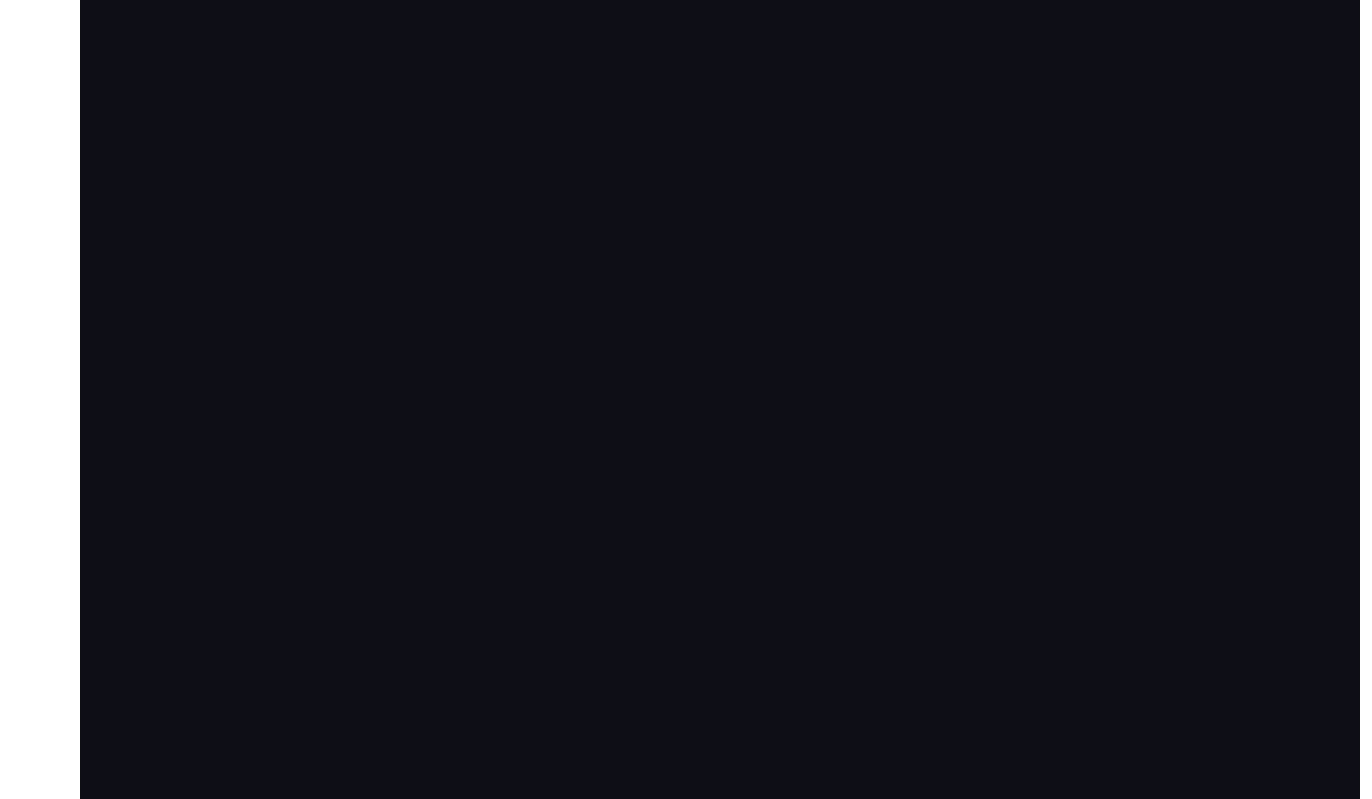
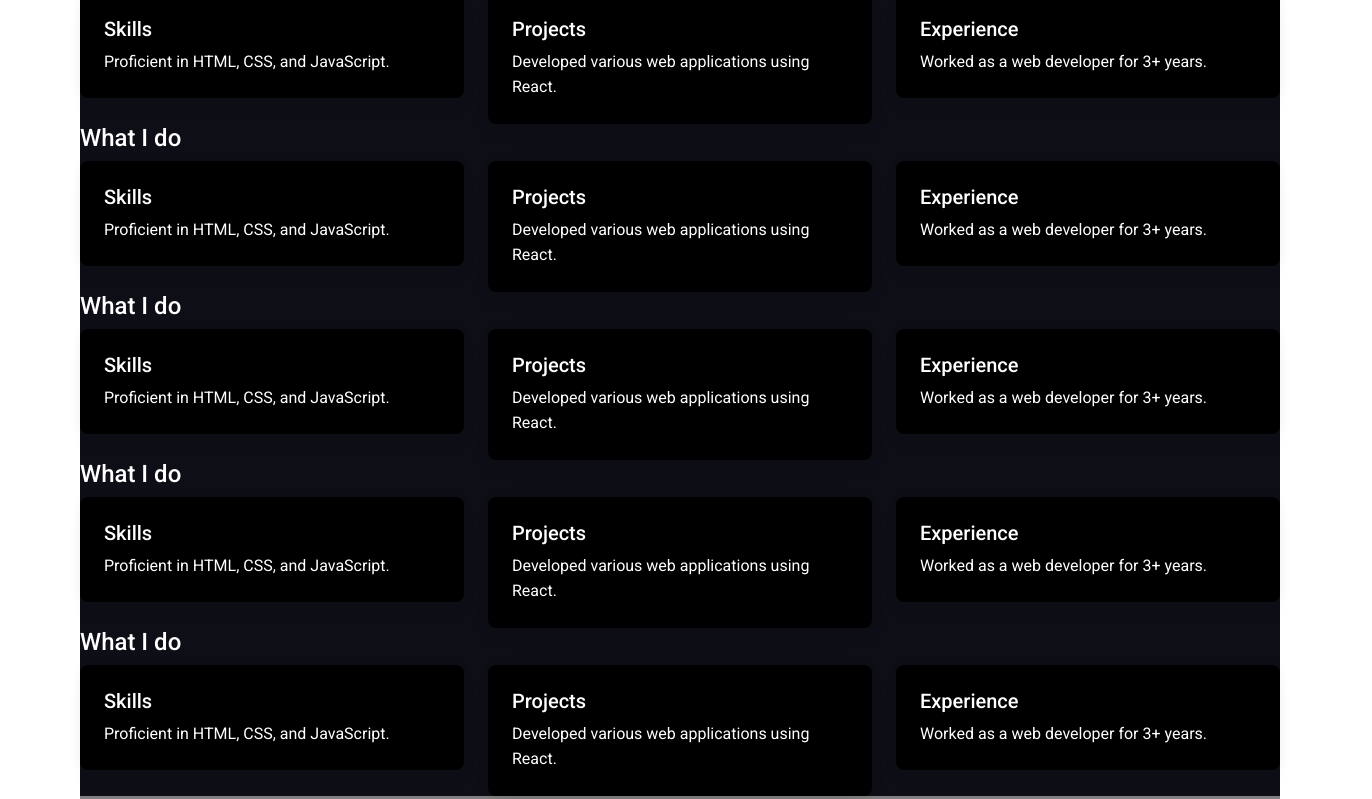
Before and after one commit to rapityyy/reactPortfolio, a React (Create React App) app in the folder reactportfolio/: page / in a window 1280 px wide. Shown: the part 1221-2020 px from the top of the page, 1372 px wide, since content can reach past the window. Built offline with nearby package versions, Linux system fonts and the light colour scheme.

Commit message:
Section updated using min-height
Fix overlapping section that needed the whole viewports

```diff
--- a/reactportfolio/src/pages/About.js
+++ b/reactportfolio/src/pages/About.js
@@ -112,6 +112,125 @@ function AboutMe() {
               </MDBRow>
           </div>
 
+          <div className='about-container-2'>
+            <h4 className='section-title'>What I do</h4>
+            <MDBRow>
+                <MDBCol>
+                  <MDBCard className='about-card-box'>
+                    <MDBCardBody>
+                      <MDBCardTitle>Skills</MDBCardTitle>
+                      <MDBCardText>Proficient in HTML, CSS, and JavaScript.</MDBCardText>
+                    </MDBCardBody>
+                  </MDBCard>
+                </MDBCol>
+                <MDBCol>
+                  <MDBCard className='about-card-box'>
+                    <MDBCardBody>
+                      <MDBCardTitle>Projects</MDBCardTitle>
+                      <MDBCardText>Developed various web applications using React.</MDBCardText>
+                    </MDBCardBody>
+                  </MDBCard>
+                </MDBCol>
+                <MDBCol>
+                  <MDBCard className='about-card-box'>
+                    <MDBCardBody>
+                      <MDBCardTitle>Experience</MDBCardTitle>
+                      <MDBCardText>Worked as a web developer for 3+ years.</MDBCardText>
+                    </MDBCardBody>
+                  </MDBCard>
+                </MDBCol>
+              </MDBRow>
+          </div>
+
+          <div className='about-container-2'>
+            <h4 className='section-title'>What I do</h4>
+            <MDBRow>
+                <MDBCol>
+                  <MDBCard className='about-card-box'>
+                    <MDBCardBody>
+                      <MDBCardTitle>Skills</MDBCardTitle>
+                      <MDBCardText>Proficient in HTML, CSS, and JavaScript.</MDBCardText>
+                    </MDBCardBody>
+                  </MDBCard>
+                </MDBCol>
+                <MDBCol>
+                  <MDBCard className='about-card-box'>
+                    <MDBCardBody>
+                      <MDBCardTitle>Projects</MDBCardTitle>
+                      <MDBCardText>Developed various web applications using React.</MDBCardText>
+                    </MDBCardBody>
+                  </MDBCard>
+                </MDBCol>
+                <MDBCol>
+                  <MDBCard className='about-card-box'>
+                    <MDBCardBody>
+                      <MDBCardTitle>Experience</MDBCardTitle>
+                      <MDBCardText>Worked as a web developer for 3+ years.</MDBCardText>
+                    </MDBCardBody>
+                  </MDBCard>
+                </MDBCol>
+              </MDBRow>
+          </div>
+
+          <div className='about-container-2'>
+            <h4 className='section-title'>What I do</h4>
+            <MDBRow>
+                <MDBCol>
+                  <MDBCard className='about-card-box'>
+                    <MDBCardBody>
+                      <MDBCardTitle>Skills</MDBCardTitle>
+                      <MDBCardText>Proficient in HTML, CSS, and JavaScript.</MDBCardText>
+                    </MDBCardBody>
+                  </MDBCard>
+                </MDBCol>
+                <MDBCol>
+                  <MDBCard className='about-card-box'>
+                    <MDBCardBody>
+                      <MDBCardTitle>Projects</MDBCardTitle>
+                      <MDBCardText>Developed various web applications using React.</MDBCardText>
+                    </MDBCardBody>
+                  </MDBCard>
+                </MDBCol>
+                <MDBCol>
+                  <MDBCard className='about-card-box'>
+                    <MDBCardBody>
+                      <MDBCardTitle>Experience</MDBCardTitle>
+                      <MDBCardText>Worked as a web developer for 3+ years.</MDBCardText>
+                    </MDBCardBody>
+                  </MDBCard>
+                </MDBCol>
+              </MDBRow>
+          </div>
+
+          <div className='about-container-2'>
+            <h4 className='section-title'>What I do</h4>
+            <MDBRow>
+                <MDBCol>
+                  <MDBCard className='about-card-box'>
+                    <MDBCardBody>
+                      <MDBCardTitle>Skills</MDBCardTitle>
+                      <MDBCardText>Proficient in HTML, CSS, and JavaScript.</MDBCardText>
+                    </MDBCardBody>
+                  </MDBCard>
+                </MDBCol>
+                <MDBCol>
+                  <MDBCard className='about-card-box'>
+                    <MDBCardBody>
+                      <MDBCardTitle>Projects</MDBCardTitle>
+                      <MDBCardText>Developed various web applications using React.</MDBCardText>
+                    </MDBCardBody>
+                  </MDBCard>
+                </MDBCol>
+                <MDBCol>
+                  <MDBCard className='about-card-box'>
+                    <MDBCardBody>
+                      <MDBCardTitle>Experience</MDBCardTitle>
+                      <MDBCardText>Worked as a web developer for 3+ years.</MDBCardText>
+                    </MDBCardBody>
+                  </MDBCard>
+                </MDBCol>
+              </MDBRow>
+          </div>
 
 
       </div>
--- a/reactportfolio/src/styles.css
+++ b/reactportfolio/src/styles.css
@@ -26,9 +26,7 @@ body {
   position: fixed;
   left: 0;
   top: 0;
-  height: 100vh;                /* Make it span the whole vertical same as page */
-
-  z-index: 100;
+  height: 100vh;
 
   /*TEST color*/
   /* background-color: red;       */
@@ -76,24 +74,6 @@ body {
   margin-left: 80px;  /* Keep same as .navbar-container height */
   color: white;     /* All content text-color = white */
 
-  /* height: 100vh; */
-  /* height: calc(100vh * [number of sections]); */
-  position: relative;
-  width: 100vw;
-  height: 100vh;
-}
-.section{
-  height: 100vh;
-}
-
-.scroll-container {
-  position: absolute;
-  top: 0;
-  left: 0;
-  width: 100%;
-  height: 100%;
-  overflow-y: scroll;
-  scroll-snap-type: y mandatory;
 }
 
 .page {
@@ -101,7 +81,7 @@ body {
   padding: 20px;
   box-sizing: border-box;
 
-  /* height: 100vh;  */
+  height: 100vh;
 }
 
 .home-section{
@@ -164,6 +144,9 @@ body {
   color: #fff;
 }
 
+/* .home-desc{
+  width: 70%;
+} */
 /************************************************************/
 
 
@@ -173,6 +156,7 @@ body {
   justify-content: center;
   align-items: center;
   /* height: 100vh;             */
+  min-height: 100vh;
 }
 
 .main-content-inner {
@@ -218,12 +202,5 @@ body {
 }
 
 .about-row{
-  padding-left: 4em;
+  text-align: left;
 }
-.section-title{
-  padding-left: 1.5em;
-}
-
-.page-taller{
-  height: 250vh;
-}
```
